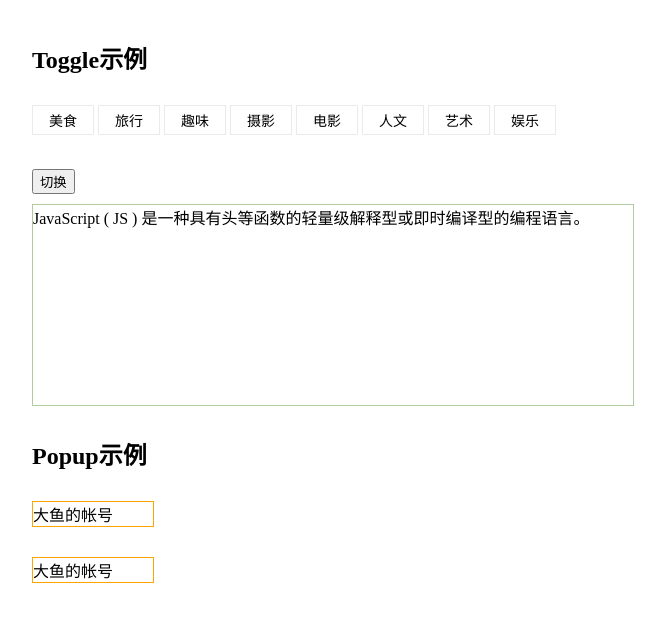
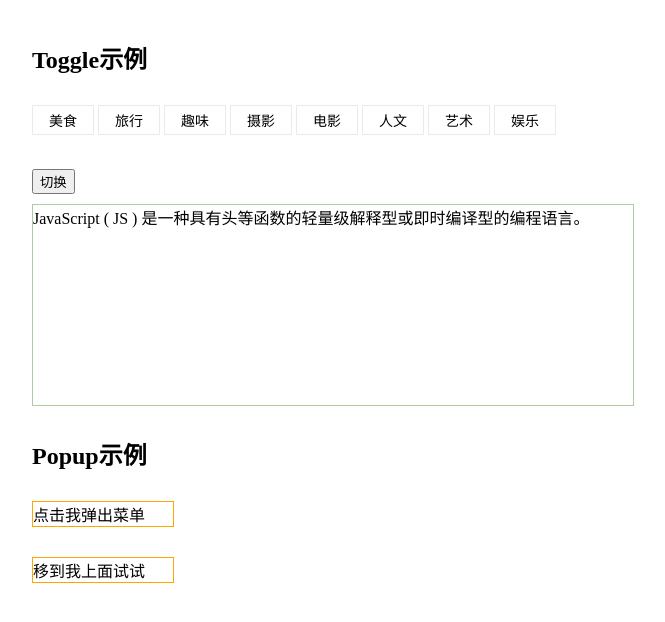
Before and after one commit to qingguatang/fe-study-lib, a website built with webpack: page index.html in a window 1280 px wide. Shown: the whole page, without its empty margins (13-678 px from the left). Built offline with nearby package versions, Linux system fonts and the light colour scheme; what domready would draw is missing.

Commit message:
完成示例

```diff
--- a/demo/style.less
+++ b/demo/style.less
@@ -74,7 +74,7 @@ ul {
   .user-status {
     border: 1px solid orange;
     position: relative;
-    width: 120px;
+    width: 140px;
 
     .title {
       cursor: pointer;
@@ -83,13 +83,16 @@ ul {
     .panel {
       display: none;
       position: absolute;
-      width: 120px;
+      width: 140px;
+      background: #fff;
       border: 1px solid #e3e3e3;
       margin-top: 10px;
 
       li {
         margin: 10px 10px;
       }
+
+      z-index: 1;
     }
 
     .unpopup-icon {
--- a/index.html
+++ b/index.html
@@ -38,7 +38,7 @@
     <section class="demo popup-demo">
       <div class="user-status" data-widget="Popup">
         <div class="title popup-handle">
-          <span>大鱼的帐号</span>
+          <span>点击我弹出菜单</span>
           <svg class="popup-icon icon" aria-hidden="true">
             <use xlink:href="#icon-unfold"></use>
           </svg>
@@ -62,7 +62,7 @@
     <section class="demo popup-demo">
       <div class="user-status" data-widget="Popup" data-event="hover">
         <div class="title popup-handle">
-          <span>大鱼的帐号</span>
+          <span>移到我上面试试</span>
           <svg class="popup-icon icon" aria-hidden="true">
             <use xlink:href="#icon-unfold"></use>
           </svg>
```
